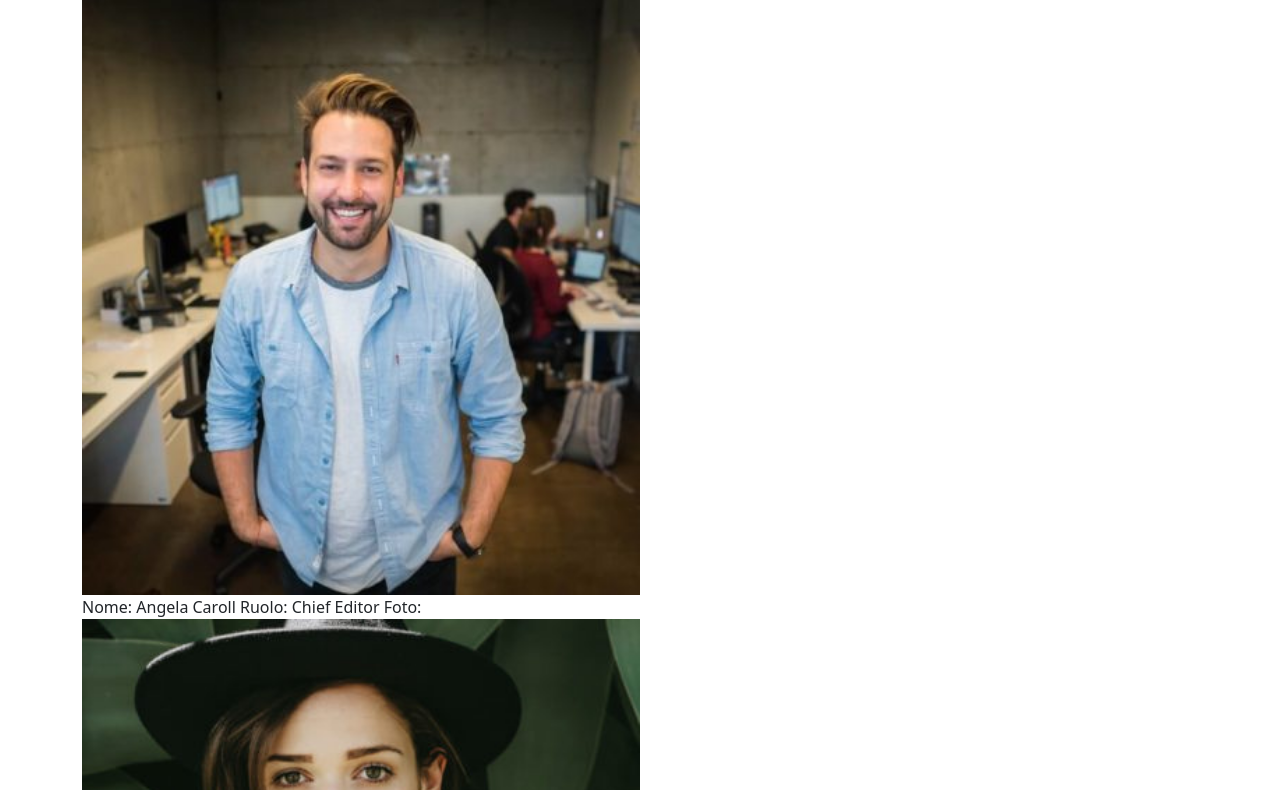
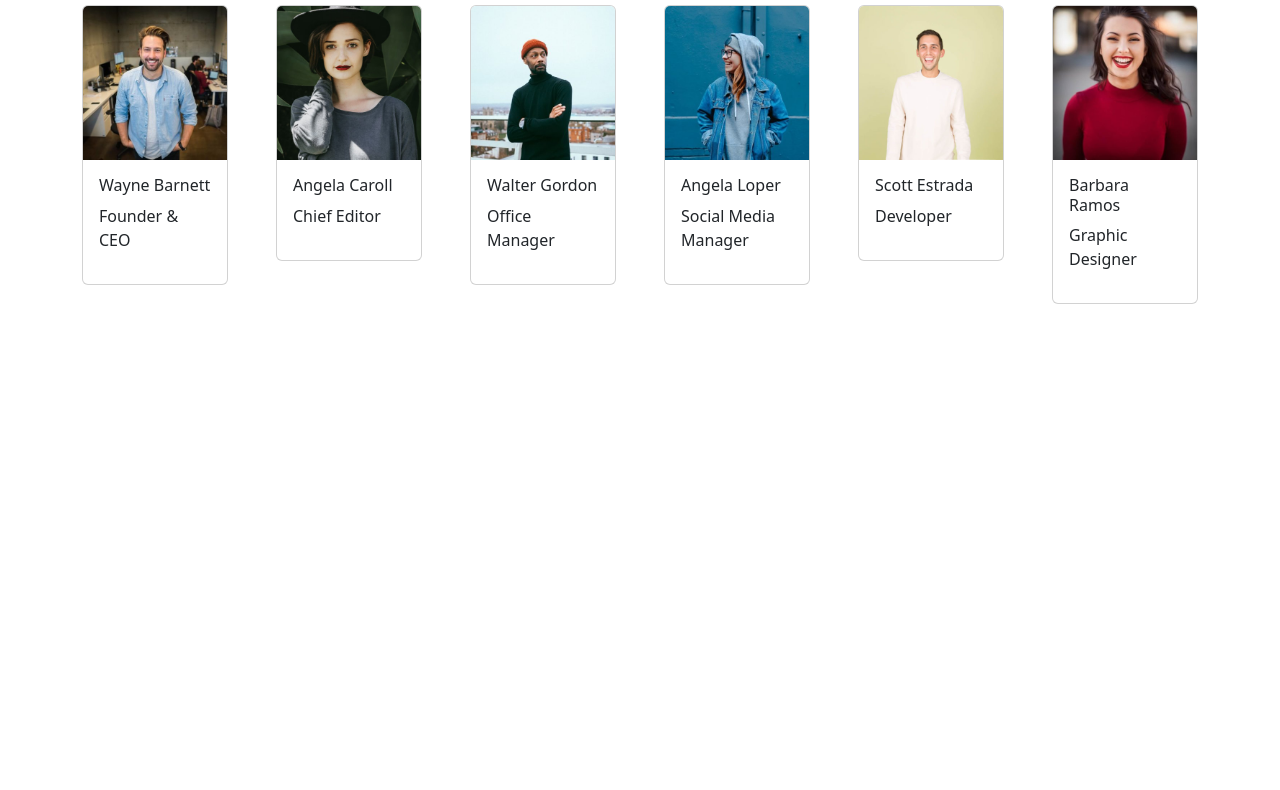
Before and after one commit to LuisGonzalez27/js-our-team, a plain HTML site: page index.html in a window 1280 px wide. Shown: the part 83-873 px from the top of the page. After the commit the page ends 800 px from the top, so only its background shows below. Drawn offline with nearby package versions, Linux system fonts and the light colour scheme.

Commit message:
bonus 1 e 2

```diff
--- a/index.html
+++ b/index.html
@@ -14,14 +14,12 @@
 </head>
 <body>
     <div class="vh-100">
-        <header class="container d-flex">
-            <div class="d-flex align-items-end">
-                <h1>Team</h3>
-            </div>
+        <header class="container d-flex justify-content-center py-3">
+                <h1>Our Team</h3>
         </header>
         <main>
             <div class="container">
-                <div  class="w-50 d-flex flex-column" id="info"></div>
+                <div id="info" class="row gx-5"></div>
             </div>
         </main>
         <footer>
--- a/js/script.js
+++ b/js/script.js
@@ -2,50 +2,91 @@
 // Utilizzando i dati forniti, creare un array di oggetti per rappresentare i membri del team.
 // Ogni membro è caratterizzato dalle seguenti informazioni: nome, ruolo e foto.
 
-// const classe74 = ['Mattia','Lucca','Silvia'];
-
 // l’array di oggetti con le informazioni fornite
 var team = [
     {
-        'name' : 'Wayne Barnett',
-        'role' : 'Founder & CEO',
-        'photo' : '<img src="./img/wayne-barnett-founder-ceo.jpg">',
+        name : 'Wayne Barnett',
+        role : 'Founder & CEO',
+        photo : 'wayne-barnett-founder-ceo.jpg'
     },
     {
-        'name' : 'Angela Caroll',
-        'role' : 'Chief Editor',
-        'photo' :  '<img src="./img/angela-caroll-chief-editor.jpg">',
+        name : 'Angela Caroll',
+        role : 'Chief Editor',
+        photo :  'angela-caroll-chief-editor.jpg'
     },
     {
-        'name' : 'Walter Gordon',
-        'role' : 'Office Manager',
-        'photo' : '<img src="./img/walter-gordon-office-manager.jpg">',
+        name : 'Walter Gordon',
+        role : 'Office Manager',
+        photo : 'walter-gordon-office-manager.jpg'
     },
     {
-        'name' : 'Angela Loper',
-        'role' : 'Social Media Manager',
-        'photo' : '<img src="./img/angela-lopez-social-media-manager.jpg">',
+        name : 'Angela Loper',
+        role : 'Social Media Manager',
+        photo : 'angela-lopez-social-media-manager.jpg'
     },
     {
-        'name' : 'Scott Estrada',
-        'role' : 'Developer',
-        'photo' : '<img src="./img/scott-estrada-developer.jpg">',
+        name : 'Scott Estrada',
+        role : 'Developer',
+        photo : 'scott-estrada-developer.jpg'
     },
     {
-        'name' : 'Barbara Ramos',
-        'role' : 'Graphic Designer',
-        'photo' : '<img src="./img/barbara-ramos-graphic-designer.jpg">',
+        name : 'Barbara Ramos',
+        role : 'Graphic Designer',
+        photo : 'barbara-ramos-graphic-designer.jpg'
     },
 ];
 
+// Stampare le stesse informazioni su DOM sottoforma di stringhe
+// const informazioni = document.getElementById('inf');
+// for(let value of team){
+//     informazioni.innerHTML += 'Nome: ' + value.name + ' Ruolo: ' + value.role + ' Foto: ' + value.photo;
+// }
+
+const ourTeam = document.getElementById('info');
+
 // Stampare su console le informazioni di nome, ruolo e la stringa della foto
 for(let value of team){
-    for(let key in value){
+    for(let key in value) {
         console.log(key+' : '+value[key]);
     }
+    card(value);
 }
-// Stampare le stesse informazioni su DOM sottoforma di stringhe
-const informazioni = document.getElementById('info');
-for(let value of team){
-    informazioni.innerHTML += 'Nome: ' + value.name + ' Ruolo: ' + value.role + ' Foto: ' + value.photo;
-}
+
+// funzione per creare i singoli oggetti delle carte per ogni membro del team
+function card(value){
+    // contenitore della colonna della carta
+    const column = document.createElement('div');
+    // gli aggiungo la classe di bootstrap
+    column.classList.add('col-2');
+
+    // contenitore della carta
+    const carta = document.createElement('div');
+    carta.classList.add('card');
+
+    // il body della carta
+    const bodyCard = document.createElement('div');
+    bodyCard.classList.add('card-body');
+
+    // contenitore della photo
+    const photo = document.createElement('img');
+    photo.classList.add('card-img-top');
+    photo.src = '/img/' + value.photo ;
+
+    // nome di ogni membro del team
+    const nome = document.createElement('h6');
+    nome.classList.add('card-title');
+    nome.innerHTML = value.name;
+
+    // ruolo di ogni membro del team
+    const ruolo = document.createElement('p');
+    ruolo.classList.add('fs-6');
+    ruolo.innerHTML = value.role;
+
+    // inserico nel ordine giusto gli oggetti della card
+    ourTeam.appendChild(column);
+    column.appendChild(carta);
+    carta.appendChild(photo);
+    bodyCard.appendChild(nome);
+    bodyCard.appendChild(ruolo);
+    carta.appendChild(bodyCard);
+};
```
